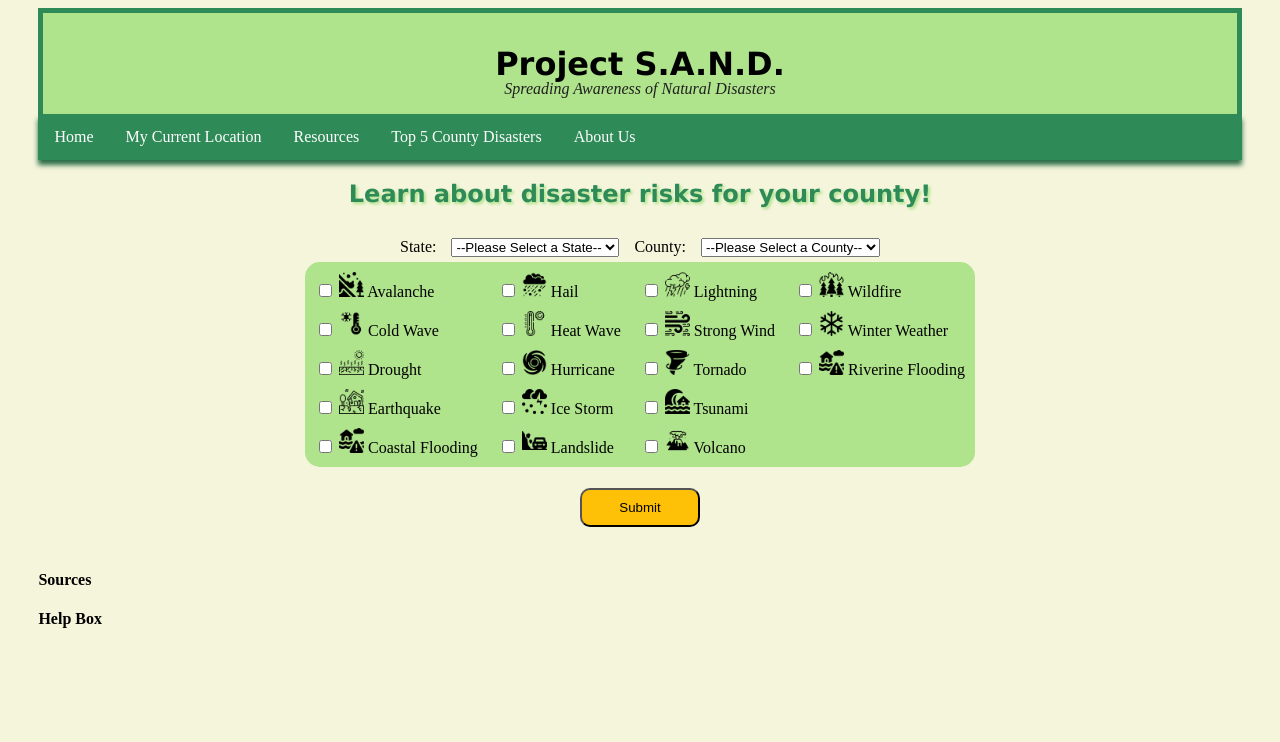
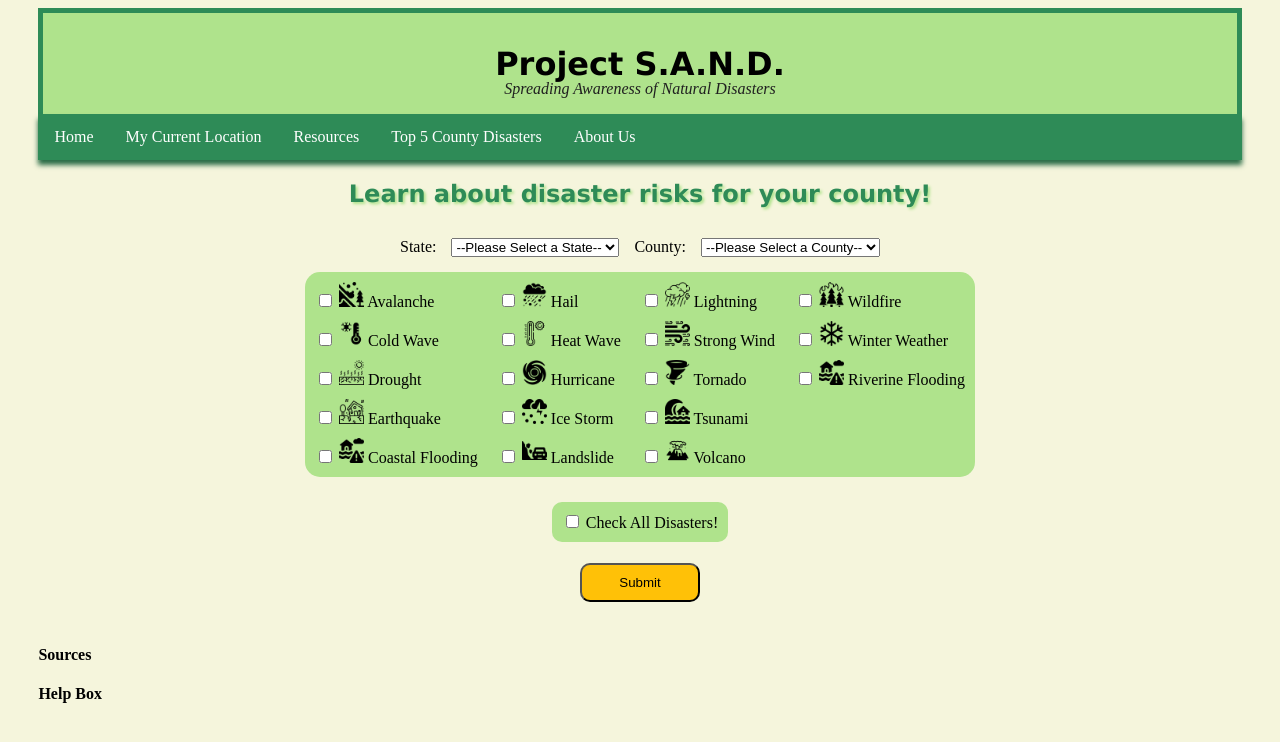
Before and after one commit to dynamiquet/Project-SAND, a Flask app: page / in a window 1280 px wide. Shown: the top 742 px of the page. Run offline with Flask 3, Linux system fonts and the light colour scheme.

Commit message:
added check all disasters checkbox

```diff
--- a/static/datastyle.css
+++ b/static/datastyle.css
@@ -97,11 +97,11 @@ h2#HelpfulTextAboveSearchInput {
 
 #inputContainer {
     display: flex;
-    gap: 15px; /* Space between State and County */
+    gap: 15px;
 }
 
 #inputContainer input {
-    width: 150px; /* Adjust width of inputs */
+    width: 150px;
     padding: 8px;
     text-align: center;
 }
@@ -126,6 +126,7 @@ h2#HelpfulTextAboveSearchInput {
 }
 
 .ALLDS {
+	margin-top: 10px;
 	display: flex;
 	flex-direction: row;
 	background-color: #afe38c;
@@ -296,3 +297,10 @@ div.rating-breakdown h3 {
     margin: 5px 0;
     font-size: 1.2em;
 }
+
+div#CheckAllDisasters {
+	margin-top: 20px;
+	background-color: #afe38c;
+	padding: 10px;
+	border-radius: 10px;
+}
--- a/templates/index.html
+++ b/templates/index.html
@@ -19,7 +19,7 @@
         </ul>
 
         <h2 id = "HelpfulTextAboveSearchInput">Learn about disaster risks for your county!</h2>
-        <form action="displaycountydata" id = "getData" onsubmit="GetCheckedBoxes()">
+        <form action="displaycountydata" id = "getData" onsubmit="getCheckedBoxes()">
             <div id = "inputContainer">
             <label for="state">State:</label>
             <!-- Drop down menu for states-->
@@ -172,6 +172,11 @@
             </div>
             </div>
 
+            <div id = CheckAllDisasters>
+                <input type = "checkbox" name = "checkall" onclick="setAllDisasterCheckedBoxes()">
+                <label for="checkall"> Check All Disasters!</label><br>
+            </div>
+
             <input type = "hidden" id = "hiddenSelectedDisasters" name = "hiddenSelectedDisaster" value = "">
 
             <div id = "Submit"><input type="submit" value="Submit"></div><br>
```
Also changed, not shown: static/scripts/script.js (+60 -0 lines).
